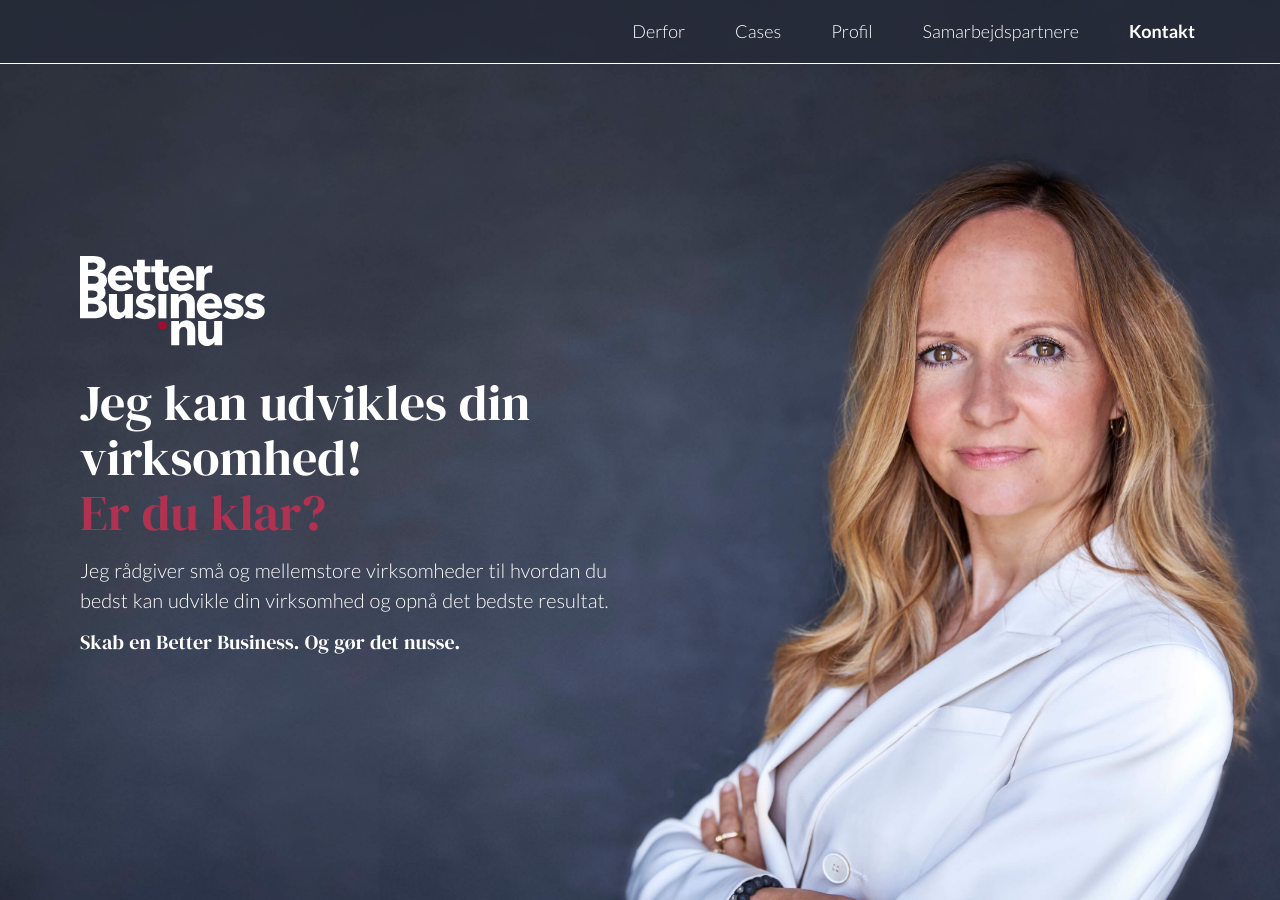
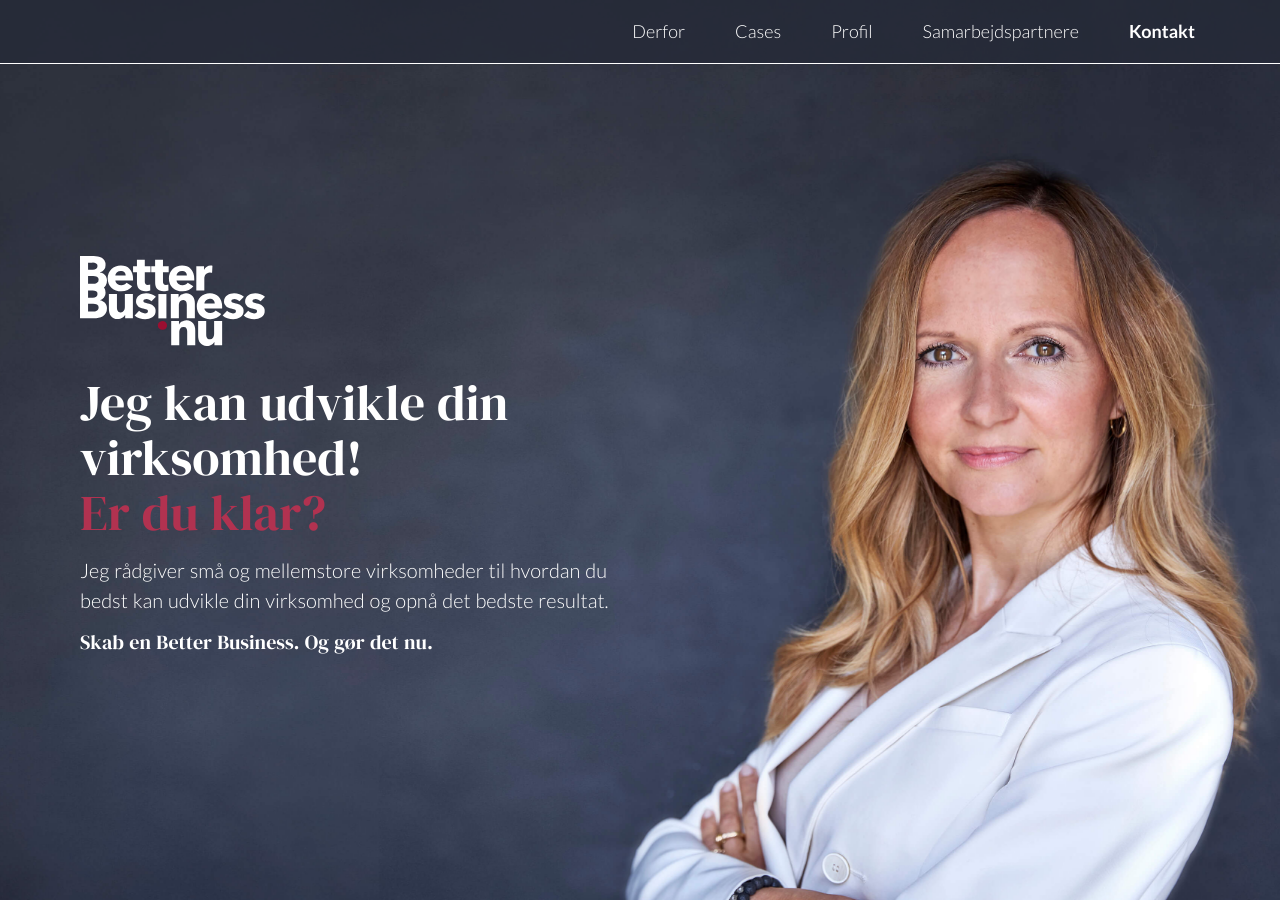
Before and after one commit to betterbusinessnu/betterbusinessnu.github.io, a Jekyll site: the page built from index.html, in a window 1280 px wide and 900 px high. Built offline with Jekyll 4.4.1, drawn with Linux system fonts in a browser that asks for light colours.

Commit message:
Updated 'index.html' via CloudCannon

```diff
--- a/index.html
+++ b/index.html
@@ -17,11 +17,11 @@ title: 'Better Business'
                     <img class="logo" src="./images/logo.svg" alt="" data-aos="zoom-in-up" data-aos-duration="500" />
                     <div class="content-wrapper position-left">
                         <h1 data-aos="fade-right" data-aos-delay="100" data-aos-duration="500" class="editable">
-                            Jeg kan udvikles din virksomhed! <span class="highlight">Er du klar?</span>
+                            Jeg kan udvikle din virksomhed! <span class="highlight">Er du klar?</span>
                         </h1>
                         <p class="leader" data-aos="fade-right" data-aos-delay="200" data-aos-duration="500">Jeg rådgiver små og mellemstore virksomheder til hvordan du bedst kan udvikle din virksomhed og opnå det bedste resultat.</p>
                         <h5 data-aos="fade-right" data-aos-delay="300" data-aos-duration="500" class="editable">
-                            Skab en Better Business. Og g&oslash;r det nusse.
+                            Skab en Better Business. Og g&oslash;r det nu.
                         </h5>
                     </div>
                 </div>
```
